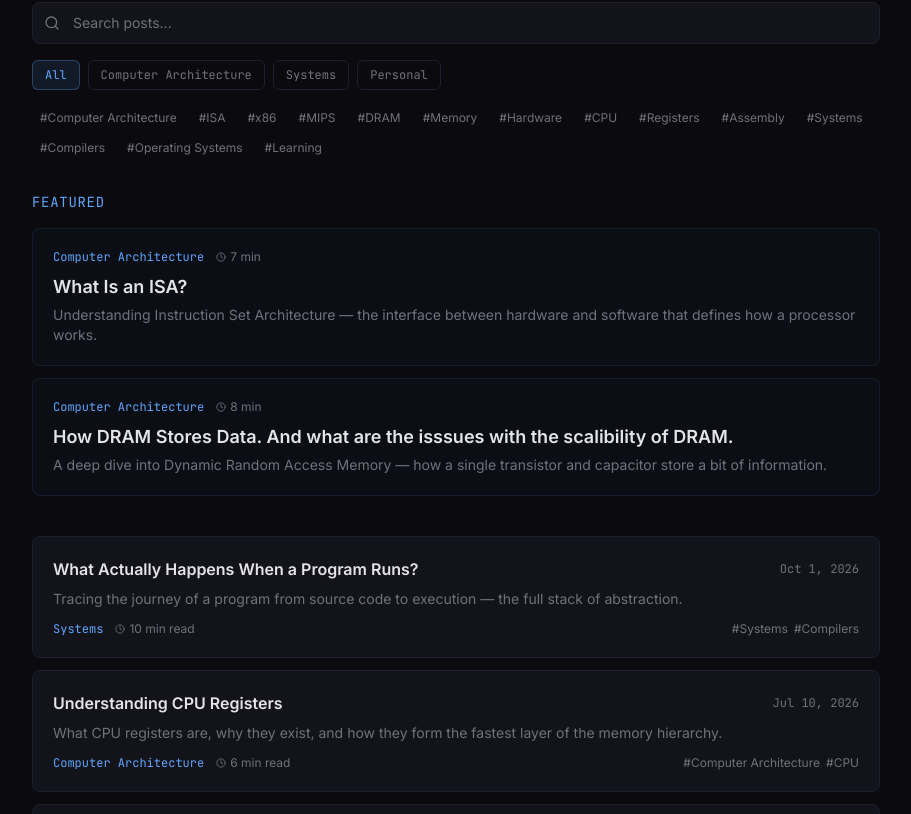
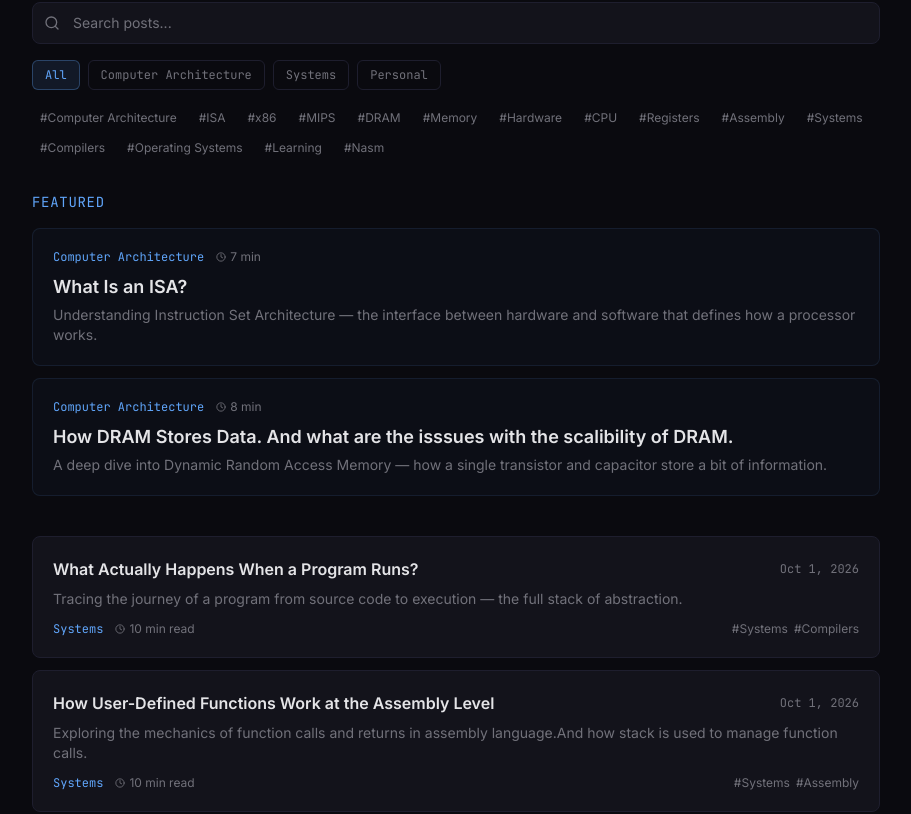
Before and after one commit to shehry-code/shehry_portfolio, a React (Vite) app: page /#/blog in a window 1280 px wide. Shown: the part 306-1120 px from the top of the page, without its empty margins (184-1095 px from the left). Built offline with nearby package versions, Linux system fonts and the light colour scheme.

Commit message:
new blog is added

```diff
--- a/src/data/content.ts
+++ b/src/data/content.ts
@@ -285,7 +285,21 @@ export const blogPosts: BlogPost[] = [
     readingTime: 5,
     content: blogContent["../content/blogs/why-learn-computer-architecture.md"],
   },
+  {
+    slug: "How user define functions work at assembly level",
+    title: "How User-Defined Functions Work at the Assembly Level",
+    description: "Exploring the mechanics of function calls and returns in assembly language.And how stack is used to manage function calls.",
+    date: "2026-10-01",
+    tags: ["Systems", "Assembly", "Nasm", "CPU"],
+    category: "Systems",
+    featured: true,
+    draft: false,
+    readingTime: 10,
+    content: blogContent["../content/blogs/what-happens-when-program-runs.md"],
+  },
+
 ];
+
 
 // ============================================================
 // NOTES
```
